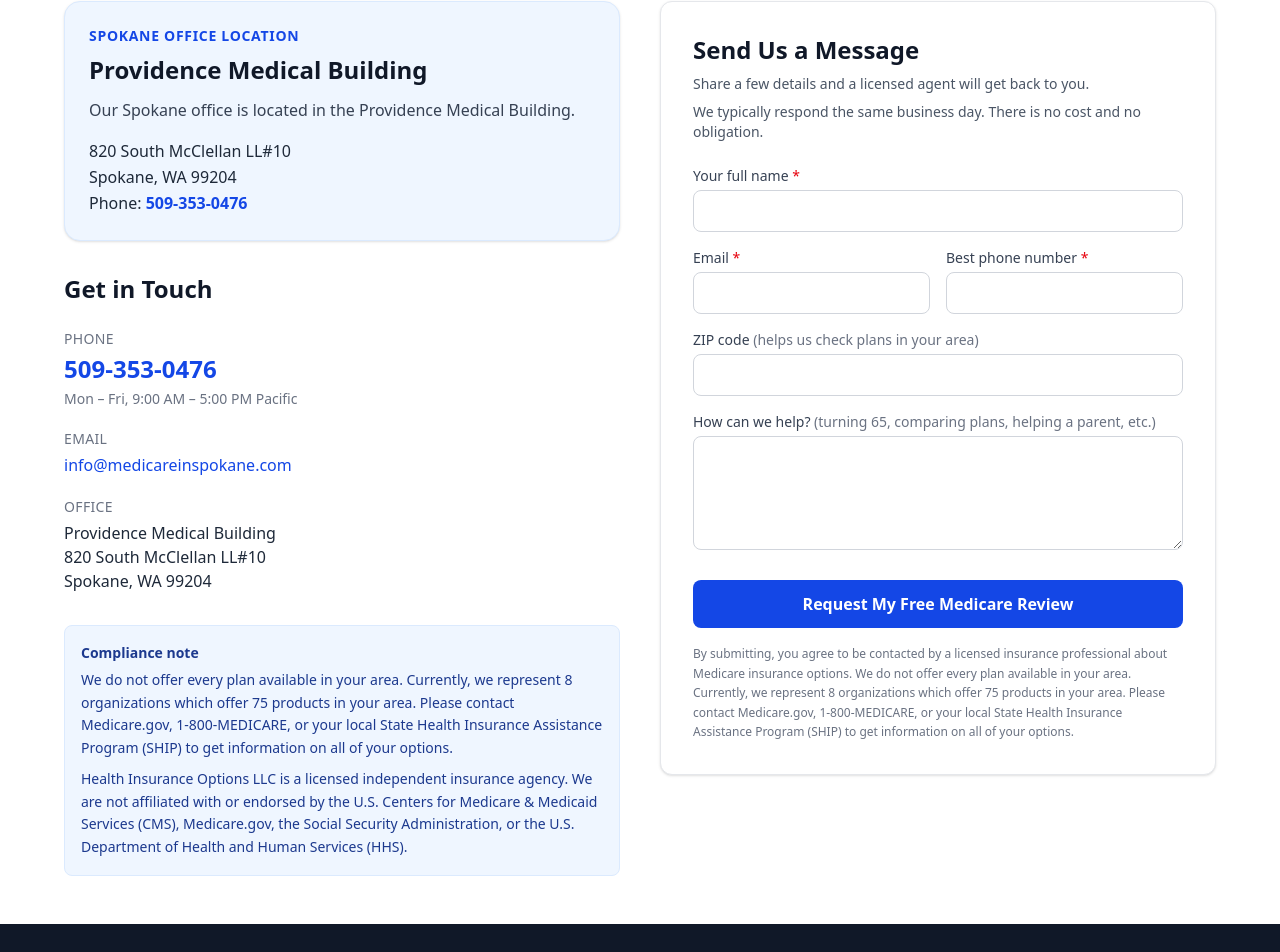
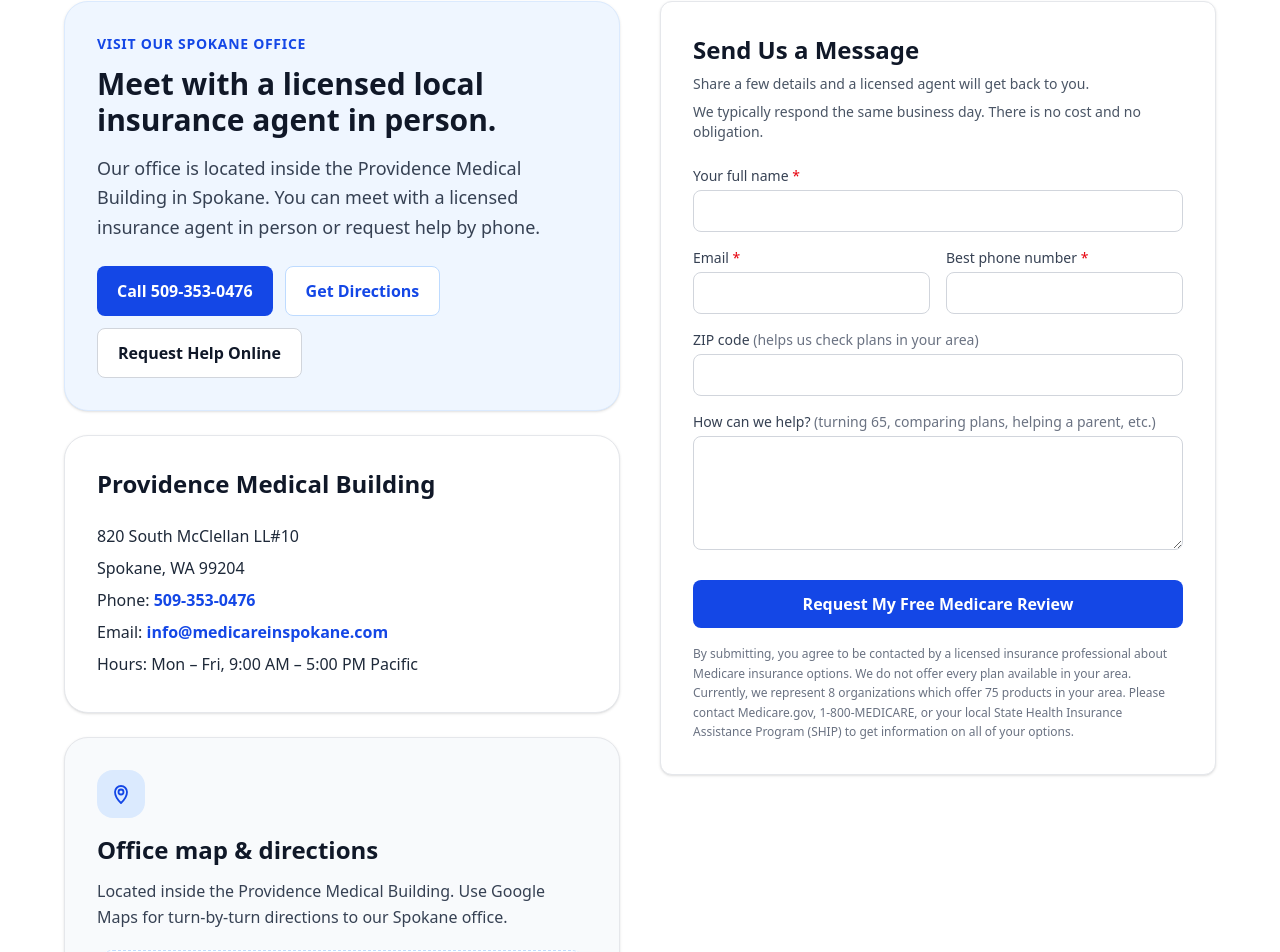
Before and after one commit to DevonWest/medicare-spokane-site, a Next.js app: page /contact in a window 1280 px wide. Shown: the part 436-1388 px from the top of the page. Built offline with nearby package versions, Linux system fonts and the light colour scheme; no server answers.

Commit message:
feat: strengthen contact page office location section
Agent-Logs-Url: https://github.com/DevonWest/medicare-spokane-site/sessions/679a44df-1bbd-410f-ad81-efd76e7b7e49

Co-authored-by: DevonWest <215555726+DevonWest@users.noreply.github.com>

```diff
--- a/app/contact/page.tsx
+++ b/app/contact/page.tsx
@@ -2,6 +2,9 @@ import type { Metadata } from "next";
 import Link from "next/link";
 import LeadForm from "@/components/LeadForm";
 import { siteConfig, telHref } from "@/lib/site";
+
+const directionsHref =
+  "https://www.google.com/maps/search/?api=1&query=Providence%20Medical%20Building%20820%20South%20McClellan%20Spokane%20WA%2099204";
 
 export const metadata: Metadata = {
   title: "Contact a Licensed Spokane Medicare Agent",
@@ -41,66 +44,115 @@ export default function ContactPage() {
 
       <section className="py-12 px-4 bg-white">
         <div className="max-w-6xl mx-auto grid grid-cols-1 lg:grid-cols-2 gap-10">
-          {/* Contact info */}
-          <div>
-            <div className="mb-8 rounded-2xl border border-blue-100 bg-blue-50 p-6 shadow-sm">
+          <div className="space-y-6">
+            <div className="rounded-3xl border border-blue-100 bg-blue-50 p-6 shadow-sm sm:p-8">
               <p className="text-sm font-semibold uppercase tracking-wider text-blue-700">
-                Spokane Office Location
+                Visit Our Spokane Office
               </p>
-              <h2 className="mt-2 text-2xl font-bold text-gray-900">
-                {siteConfig.address.buildingName}
+              <h2 className="mt-3 text-3xl font-bold text-gray-900">
+                Meet with a licensed local insurance agent in person.
               </h2>
-              <p className="mt-3 text-gray-700">
-                Our Spokane office is located in the Providence Medical Building.
+              <p className="mt-4 max-w-2xl text-lg leading-relaxed text-gray-700">
+                Our office is located inside the Providence Medical Building in Spokane. You can
+                meet with a licensed insurance agent in person or request help by phone.
               </p>
-              <address className="mt-4 not-italic text-base leading-relaxed text-gray-800">
-                {siteConfig.address.streetAddress}
-                <br />
-                {siteConfig.address.addressLocality}, {siteConfig.address.addressRegion}{" "}
-                {siteConfig.address.postalCode}
-                <br />
-                Phone:{" "}
-                <a href={telHref} className="font-semibold text-blue-700 hover:underline">
-                  {siteConfig.phone}
-                </a>
-              </address>
-            </div>
-
-            <h2 className="text-2xl font-bold text-gray-900 mb-6">Get in Touch</h2>
-
-            <div className="space-y-5 text-gray-800">
-              <div>
-                <p className="text-sm uppercase tracking-wide text-gray-500 mb-1">Phone</p>
+              <div className="mt-6 flex flex-col gap-3 sm:flex-row sm:flex-wrap">
                 <a
                   href={telHref}
-                  className="text-2xl font-semibold text-blue-700 hover:underline"
+                  className="inline-flex items-center justify-center rounded-lg bg-blue-700 px-5 py-3 text-base font-semibold text-white transition-colors hover:bg-blue-800"
                 >
-                  {siteConfig.phone}
+                  Call 509-353-0476
                 </a>
-                <p className="text-sm text-gray-500 mt-1">Mon – Fri, 9:00 AM – 5:00 PM Pacific</p>
-              </div>
-
-              <div>
-                <p className="text-sm uppercase tracking-wide text-gray-500 mb-1">Email</p>
-                <a href={`mailto:${siteConfig.email}`} className="text-blue-700 hover:underline">
-                  {siteConfig.email}
+                <a
+                  href={directionsHref}
+                  target="_blank"
+                  rel="noreferrer"
+                  className="inline-flex items-center justify-center rounded-lg border border-blue-200 bg-white px-5 py-3 text-base font-semibold text-blue-700 transition-colors hover:bg-blue-100"
+                >
+                  Get Directions
                 </a>
-              </div>
-
-              <div>
-                <p className="text-sm uppercase tracking-wide text-gray-500 mb-1">Office</p>
-                <address className="not-italic">
-                  {siteConfig.address.buildingName}
-                  <br />
-                  {siteConfig.address.streetAddress}
-                  <br />
-                  {siteConfig.address.addressLocality}, {siteConfig.address.addressRegion}{" "}
-                  {siteConfig.address.postalCode}
-                </address>
+                <Link
+                  href="#contact-form"
+                  className="inline-flex items-center justify-center rounded-lg border border-gray-300 bg-white px-5 py-3 text-base font-semibold text-gray-900 transition-colors hover:bg-gray-50"
+                >
+                  Request Help Online
+                </Link>
               </div>
             </div>
 
-            <div className="mt-8 p-4 bg-blue-50 border border-blue-100 rounded-lg text-sm text-blue-900 leading-relaxed">
+            <div className="grid gap-6">
+              <div className="rounded-3xl border border-gray-200 bg-white p-6 shadow-sm sm:p-8">
+                <h3 className="text-2xl font-bold text-gray-900">{siteConfig.address.buildingName}</h3>
+                <address className="mt-5 not-italic text-base leading-8 text-gray-800">
+                  <p>{siteConfig.address.streetAddress}</p>
+                  <p>
+                    {siteConfig.address.addressLocality}, {siteConfig.address.addressRegion}{" "}
+                    {siteConfig.address.postalCode}
+                  </p>
+                  <p>
+                    Phone:{" "}
+                    <a href={telHref} className="font-semibold text-blue-700 hover:underline">
+                      {siteConfig.phone}
+                    </a>
+                  </p>
+                  <p>
+                    Email:{" "}
+                    <a
+                      href={`mailto:${siteConfig.email}`}
+                      className="font-semibold text-blue-700 hover:underline"
+                    >
+                      {siteConfig.email}
+                    </a>
+                  </p>
+                  <p>Hours: {siteConfig.hours}</p>
+                </address>
+              </div>
+
+              <div className="rounded-3xl border border-gray-200 bg-slate-50 p-6 shadow-sm sm:p-8">
+                <div className="inline-flex h-12 w-12 items-center justify-center rounded-2xl bg-blue-100 text-blue-700">
+                  <svg
+                    xmlns="http://www.w3.org/2000/svg"
+                    viewBox="0 0 24 24"
+                    fill="none"
+                    stroke="currentColor"
+                    strokeWidth="1.8"
+                    className="h-6 w-6"
+                    aria-hidden="true"
+                  >
+                    <path
+                      strokeLinecap="round"
+                      strokeLinejoin="round"
+                      d="M12 21s6-5.686 6-11a6 6 0 10-12 0c0 5.314 6 11 6 11z"
+                    />
+                    <circle cx="12" cy="10" r="2.5" />
+                  </svg>
+                </div>
+                <h3 className="mt-4 text-2xl font-bold text-gray-900">Office map & directions</h3>
+                <p className="mt-3 text-base leading-relaxed text-gray-700">
+                  Located inside the Providence Medical Building. Use Google Maps for turn-by-turn
+                  directions to our Spokane office.
+                </p>
+                <div className="mt-5 rounded-2xl border border-dashed border-blue-200 bg-white p-5 text-gray-700">
+                  <p className="font-semibold text-gray-900">{siteConfig.address.buildingName}</p>
+                  <p className="mt-2">
+                    {siteConfig.address.streetAddress}
+                    <br />
+                    {siteConfig.address.addressLocality}, {siteConfig.address.addressRegion}{" "}
+                    {siteConfig.address.postalCode}
+                  </p>
+                </div>
+                <a
+                  href={directionsHref}
+                  target="_blank"
+                  rel="noreferrer"
+                  className="mt-5 inline-flex items-center justify-center rounded-lg bg-blue-700 px-5 py-3 text-base font-semibold text-white transition-colors hover:bg-blue-800"
+                >
+                  Get Directions
+                </a>
+              </div>
+            </div>
+
+            <div className="rounded-lg border border-blue-100 bg-blue-50 p-4 text-sm leading-relaxed text-blue-900">
               <p className="font-semibold mb-1">Compliance note</p>
               <p>{siteConfig.disclaimer}</p>
               <p className="mt-2">{siteConfig.nonAffiliation}</p>
@@ -108,7 +160,7 @@ export default function ContactPage() {
           </div>
 
           {/* Form */}
-          <div>
+          <div id="contact-form">
             <LeadForm
               source="contact"
               heading="Send Us a Message"
```
